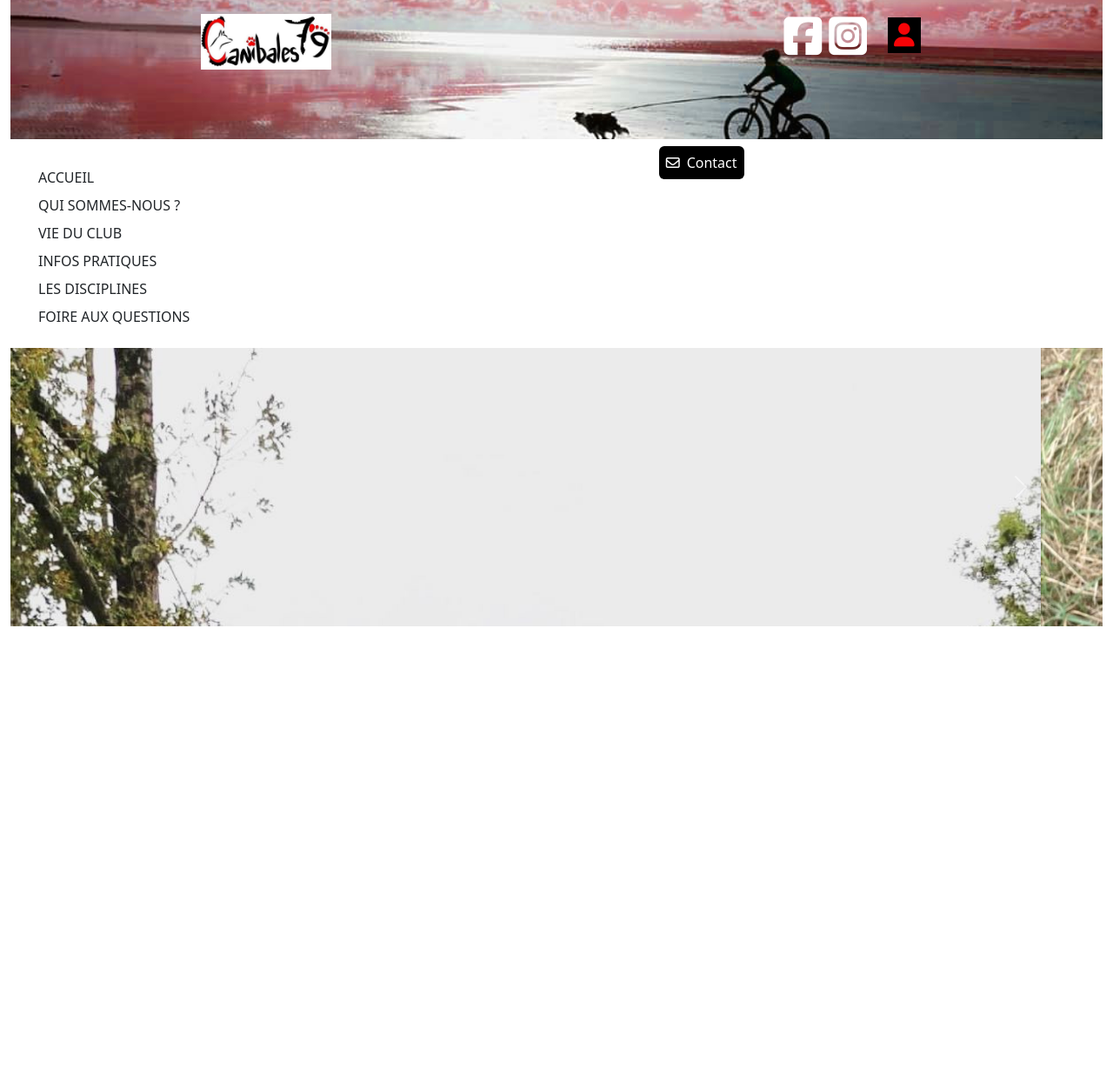
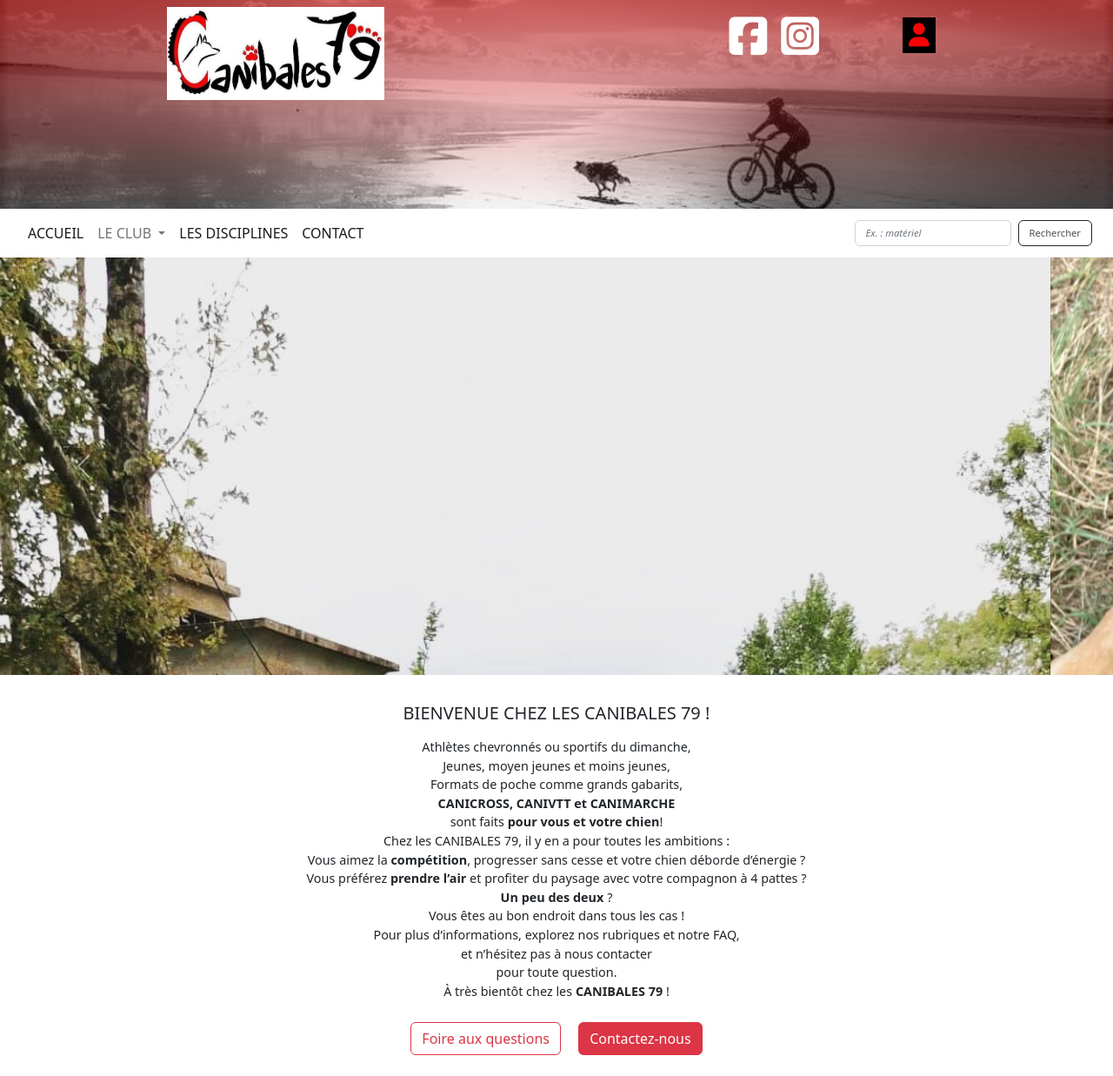
Before and after one commit to ManueBoinot/CANIBALES79-exercice, a plain HTML site: page index.html in a window 1280 px wide. Shown: the whole page at 87% size. Before the commit the page ends 800 px from the top, so only its background shows below. Drawn offline with nearby package versions, Linux system fonts and the light colour scheme.

Commit message:
ajout carrousel + message d'accueil

```diff
--- a/index.html
+++ b/index.html
@@ -28,22 +28,22 @@
     <div class="container-fluid">
 
       <!-- --------------- ROW 1 BANDEAU HEADER --------------------- -->
-      <div class="row d-flex align-items-start g-0 text-center"
-        style="background-image: url(images/photos/photo_canivtt_plage_rouge.jpg); background-size: cover; background-position-y: 70%; height: 20vh;">
+      <div class="row d-flex align-items-start text-center"
+        style="background: linear-gradient(rgba(222,0,0,0.5), rgba(0, 0, 0, 0)), url(images/photos/photo_canivtt_plage_nb2.jpg); background-size: cover; background-position-y: 70%; height: 30vh;">
 
-        <div class="col ps-2" id="brand">
+        <div class="col ps-2 text-center" id="brand">
           <a href="/index.html" class="navbar-brand"><img src="images/logos/logo_canibales79.jpg" alt="logo canibales79"
-              style="width: 150px;" class="pt-3">
+              style="width: 250px;" class="pt-2">
           </a>
         </div>
 
-        <div class="col offset-1 d-flex justify-content-center pt-3" id="bouton-bandeau">
+        <div class="col offset-1 d-flex justify-content-center pt-3 mx-auto" id="bouton-bandeau">
           <a href="https://www.facebook.com/Canibales79"><i class="logos-reseaux-header fa-brands fa-square-facebook"
               style="font-size: 50px; color: white;"></i></a>
           <a href="https://www.instagram.com/canibales_79/"><i
-              class="logos-reseaux-header fa-brands fa-square-instagram ms-2"
+              class="logos-reseaux-header fa-brands fa-square-instagram ms-3 me-5"
               style="font-size: 50px; color: white;"></i></a>
-          <a href="/login.html" class="pt-1 ms-4 me-1"><i class="fa-solid fa-user"
+          <a href="/login.html" class="pt-1 ms-5 me-1"><i class="fa-solid fa-user"
               style="font-size: 27px; color: #F60407; background-color: black; padding: 7px;"></i></a>
         </div>
 
@@ -51,37 +51,49 @@
 
       <!-- --------------- ROW 2 NAVBAR HEADER --------------------- -->
 
-      <div class="row g-0">
-        <nav class="navbar navbar-expand-md align-items-start">
+      <nav class="navbar navbar-expand-md">
+        <div class="container-fluid">
+          <button class="navbar-toggler mx-auto" type="button" data-bs-toggle="collapse"
+            data-bs-target="#navbarSupportedContent" aria-controls="navbarSupportedContent" aria-expanded="false"
+            aria-label="Toggle navigation">
+            <span class="navbar-toggler-icon"></span>
+          </button>
 
-          <div class="col-7">
-            <button class="navbar-toggler ms-4" style="font-size: 1.6rem;" type="button" data-bs-toggle="collapse"
-              data-bs-target="#navbarNav" aria-controls="navbarNav" aria-expanded="false"
-              aria-label="Toggle navigation">
-              <span class="navbar-toggler-icon"></span>
-            </button>
+          <div class="collapse navbar-collapse text-center" id="navbarSupportedContent">
 
-            <div class="collapse navbar-collapse" id="navbarNav">
-              <ul class="mt-3">
-                <li class="nav-link mt-2" id="navbar-btn-accueil">ACCUEIL</li>
-                <li class="nav-link mt-2" id="navbar-btn-quisommesnous">QUI SOMMES-NOUS ?</li>
-                <li class="nav-link mt-2" id="navbar-btn-vieduclub">VIE DU CLUB</li>
-                <li class="nav-link mt-2" id="navbar-btn-info">INFOS PRATIQUES</li>
-                <li class="nav-link mt-2" id="navbar-btn-discipline">LES DISCIPLINES</li>
-                <li class="nav-link mt-2" id="navbar-btn-faq">FOIRE AUX QUESTIONS</li>
-              </ul>
-            </div>
+            <ul class="navbar-nav me-auto mb-2 mb-lg-0">
+              <li class="nav-item">
+                <a class="nav-link active text-uppercase" aria-current="page" href="index.html">Accueil</a>
+              </li>
+              <li class="nav-item dropdown">
+                <a class="nav-link dropdown-toggle text-uppercase" href="club.html" role="button"
+                  data-bs-toggle="dropdown" aria-expanded="false">
+                  Le club
+                </a>
+                <ul class="dropdown-menu text-center" style="border: none;">
+                  <li><a class="dropdown-item" href="club.html/#qui-sommes-nous">Qui sommes-nous ?</a></li>
+                  <li><a class="dropdown-item" href="club.html/#vie-du-club">Vie du club</a></li>
+                  <li><a class="dropdown-item" href="club.html/#infos-pratiques">Infos pratiques</a></li>
+                </ul>
+              </li>
+              <li class="nav-item">
+                <a class="nav-link active text-uppercase" aria-current="page" href="disciplines.html">Les
+                  disciplines</a>
+              </li>
+              <li class="nav-item">
+                <a class="nav-link active text-uppercase" aria-current="page" href="contact.html">Contact</a>
+              </li>
+            </ul>
+
+            <form class="d-flex" role="search">
+              <input class="form-control me-2 fst-italic" type="search" placeholder="Ex. : matériel" aria-label="search"
+                style="font-size: 0.7rem;">
+              <button class="btn btn-outline-success border-dark" type="submit"
+                style="font-size: 0.7rem; color: rgb(77, 77, 77);">Rechercher</button>
+            </form>
           </div>
-
-          <div class="col">
-            <div class="btn"><a href="/contact.html" class="p-2 rounded"
-                style="color: white; text-decoration: none; background-color: black;"><i
-                  class="fa-regular fa-envelope pe-2"></i>Contact</a>
-            </div>
-          </div>
-
-        </nav>
-      </div>
+        </div>
+      </nav>
     </div>
   </header>
 
@@ -91,11 +103,11 @@
 
     <!-- --------------- SECTION CARROUSEL PHOTOS ----------------------------------------------------- -->
     <section id="carrousel-photos">
-      <div class="container-fluid">
+      <div class="container-fluid p-0">
         <div class="row">
           <div class="col">
             <div id="carouselExampleControls" class="carousel slide" data-bs-ride="carousel">
-              <div class="carousel-inner" style="height: 40vh;">
+              <div class="carousel-inner" style="height: fit-content; max-height: 60vh;">
                 <div class="carousel-item active">
                   <img src="images/photos/photo_canivtt_chemin.jpg" class="d-block w-100" alt="canivtt chemin">
                 </div>
@@ -103,7 +115,8 @@
                   <img src="images/photos/photo_4_chiens.jpg" class="d-block w-100" alt="portraits 4 chiens">
                 </div>
                 <div class="carousel-item">
-                  <img src="images/photos/photo_canicross_didier.jpg" class="d-block w-100" alt="canicross famille didier">
+                  <img src="images/photos/photo_canicross_didier.jpg" class="d-block w-100"
+                    alt="canicross famille didier">
                 </div>
                 <div class="carousel-item">
                   <img src="images/photos/photo_groupe_canimarche.jpg" class="d-block w-100" alt="groupe canimarche ">
@@ -125,17 +138,40 @@
             </div>
           </div>
         </div>
-
-
       </div>
-
-
-
     </section>
 
     <!-- --------------- SECTION MESSAGE ACCUEIL ------------------------------------------------------- -->
     <section id="message-accueil">
+      <div class="container mx-auto py-3">
+        <div class="row text-center">
+          <div class="col">
 
+            <h1 class="fs-5 text-uppercase my-3">Bienvenue chez les Canibales 79 !</h1>
+
+            <p style="font-size: 0.9rem;">Athlètes chevronnés ou sportifs du dimanche,<br>
+              Jeunes, moyen jeunes et moins jeunes,<br>
+              Formats de poche comme grands gabarits,<br>
+              <strong>CANICROSS, CANIVTT et CANIMARCHE</strong><br>
+              sont faits <strong>pour vous et votre chien</strong>!<br>
+              Chez les CANIBALES 79, il y en a pour toutes les ambitions :<br>
+              Vous aimez la <strong>compétition</strong>, progresser sans cesse et votre chien déborde d’énergie ?<br>
+              Vous préférez <strong>prendre l’air</strong> et profiter du paysage avec votre compagnon à 4 pattes ?<br>
+              <strong>Un peu des deux</strong> ?<br>
+              Vous êtes au bon endroit dans tous les cas !<br>
+              Pour plus d’informations, explorez nos rubriques et notre FAQ,<br>
+              et n’hésitez pas à nous contacter<br>
+              pour toute question.<br>
+              À très bientôt chez les <strong>CANIBALES 79</strong> !
+            </p>
+
+            <button type="button" class="btn btn-outline-danger m-2">Foire aux questions</button>
+
+            <button type="button" class="btn btn-danger m-2">Contactez-nous</button>
+
+          </div>
+        </div>
+      </div>
 
 
     </section>
```
Also changed, not shown: images/photos/photo_canivtt_plage_nb.jpg (added), images/photos/photo_canivtt_plage_nb2.jpg (added).
